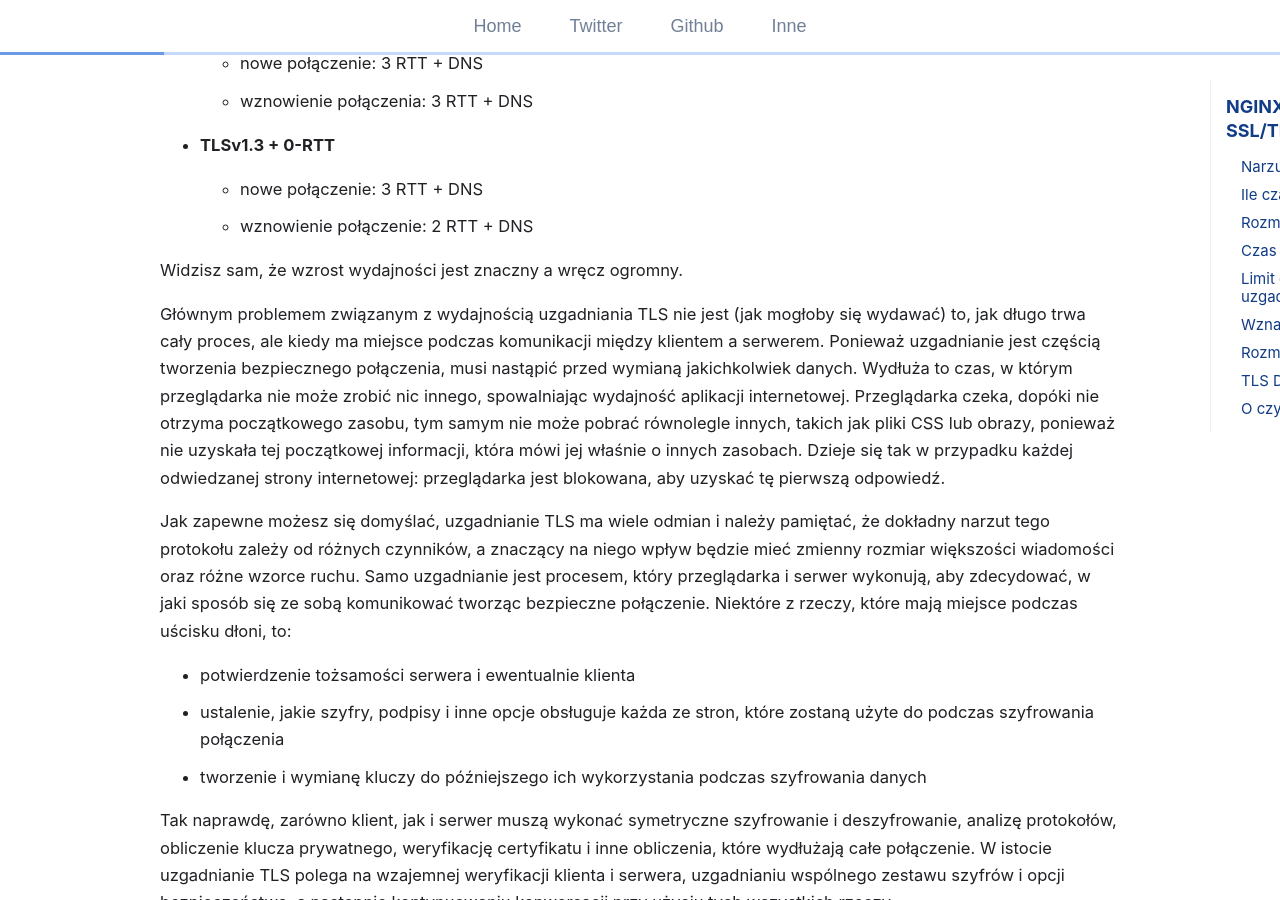
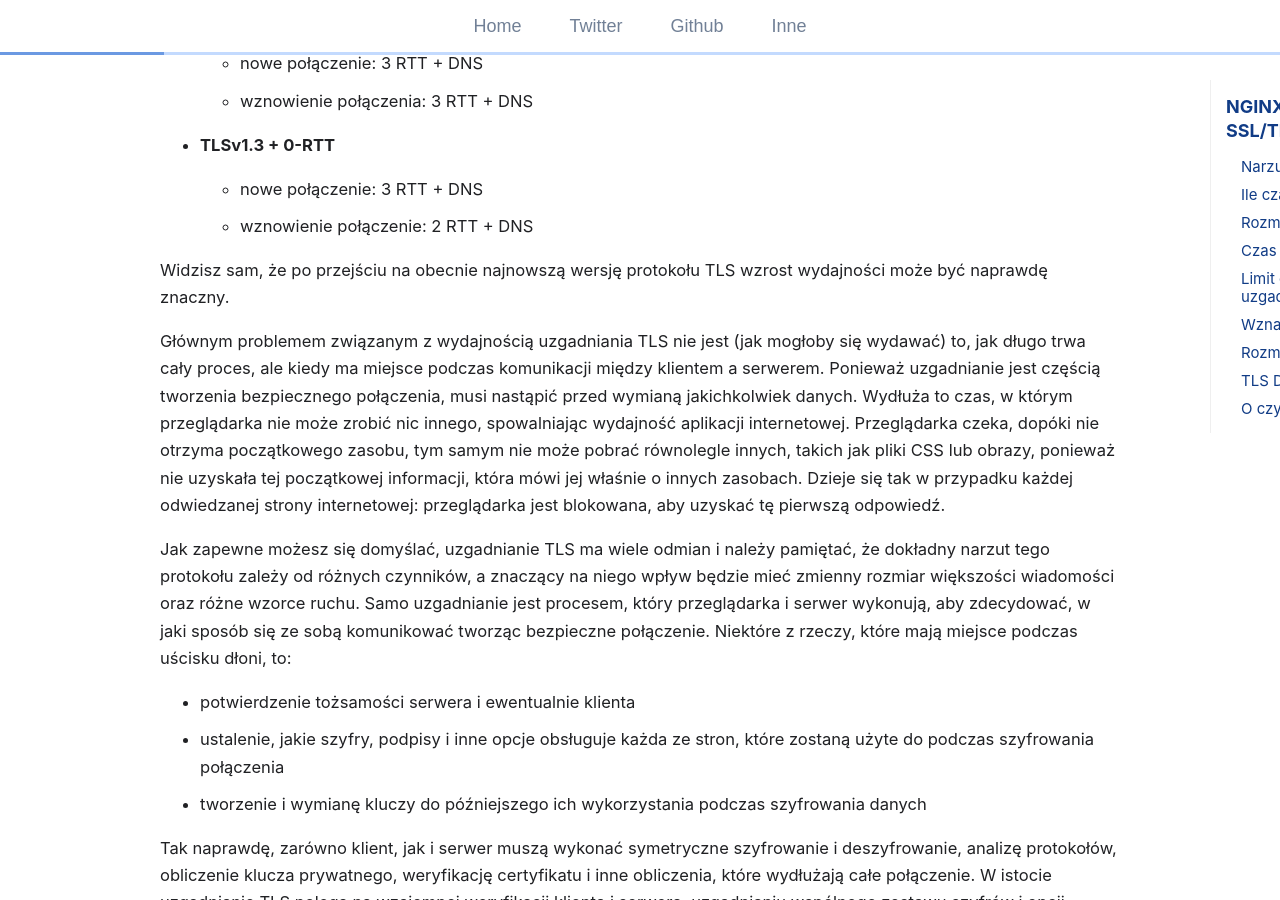
Before and after one commit to git04112019/trimstray.github.io, a Jekyll site: the page built from _posts/2019-07-21-nginx-optymalizacja_sesji_ssl-tls.md, in a window 1280 px wide and 900 px high, scrolled down 4451 px. Built offline with Jekyll 4.4.1, drawn with Linux system fonts in a browser that asks for light colours; comment, search, counter and statistics services are not loaded.

Commit message:
uncommited changes - signed-off-by: trimstray <trimstray@gmail.com>

```diff
--- a/_posts/2019-07-21-nginx-optymalizacja_sesji_ssl-tls.md
+++ b/_posts/2019-07-21-nginx-optymalizacja_sesji_ssl-tls.md
@@ -72,7 +72,7 @@ Przy czym pamiętajmy, że protokół TLSv1.3 umożliwia tzw. wznowienie zeroweg
   - nowe połączenie: 3 RTT + DNS
   - wznowienie połączenie: 2 RTT + DNS
 
-Widzisz sam, że wzrost wydajności jest znaczny a wręcz ogromny.
+Widzisz sam, że po przejściu na obecnie najnowszą wersję protokołu TLS wzrost wydajności może być naprawdę znaczny.
 
 Głównym problemem związanym z wydajnością uzgadniania TLS nie jest (jak mogłoby się wydawać) to, jak długo trwa cały proces, ale kiedy ma miejsce podczas komunikacji między klientem a serwerem. Ponieważ uzgadnianie jest częścią tworzenia bezpiecznego połączenia, musi nastąpić przed wymianą jakichkolwiek danych. Wydłuża to czas, w którym przeglądarka nie może zrobić nic innego, spowalniając wydajność aplikacji internetowej. Przeglądarka czeka, dopóki nie otrzyma początkowego zasobu, tym samym nie może pobrać równolegle innych, takich jak pliki CSS lub obrazy, ponieważ nie uzyskała tej początkowej informacji, która mówi jej właśnie o innych zasobach. Dzieje się tak w przypadku każdej odwiedzanej strony internetowej: przeglądarka jest blokowana, aby uzyskać tę pierwszą odpowiedź.
 
```
